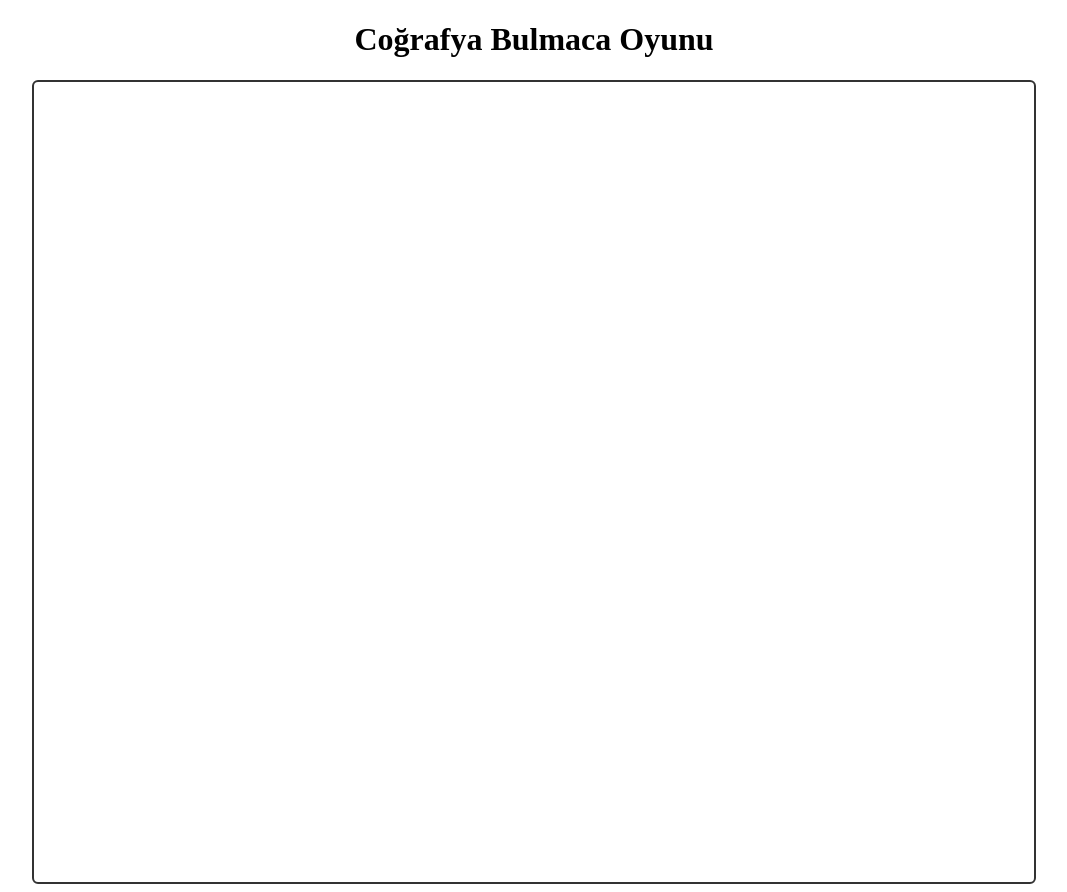
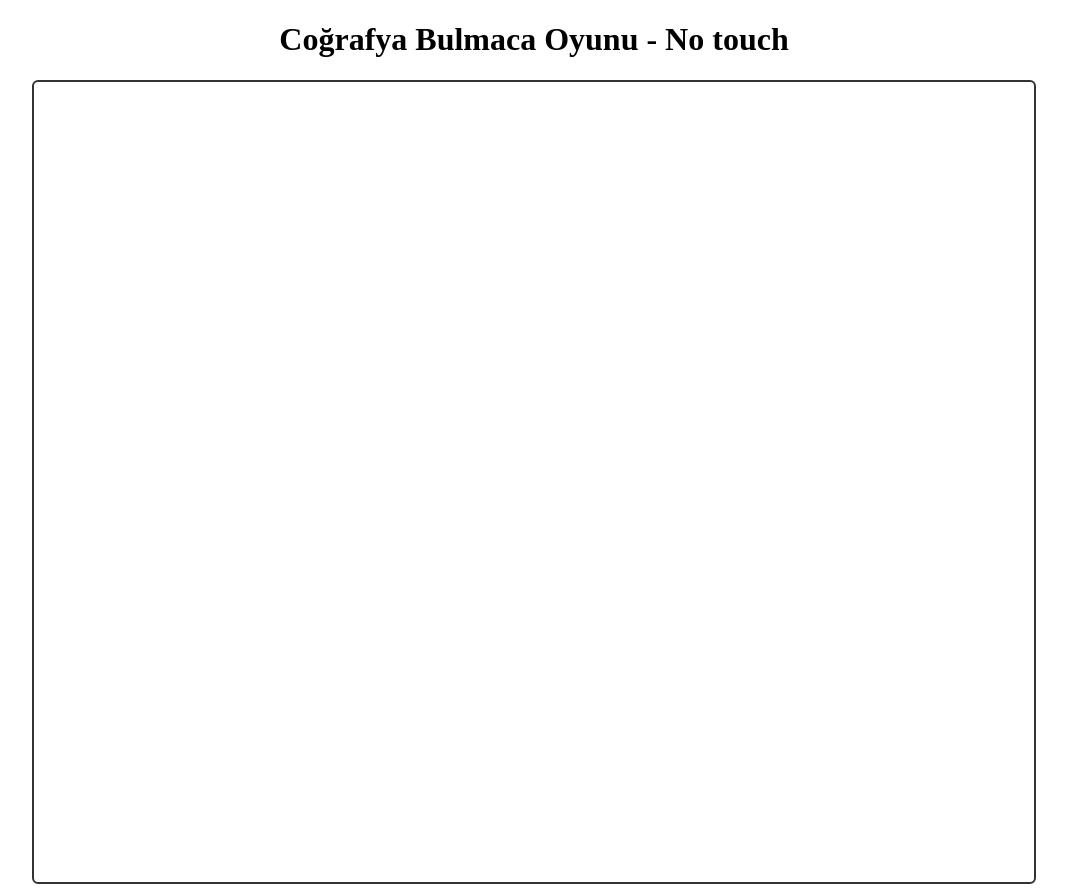
Before and after one commit to MrTopik/tubitak-geo, a plain HTML site: page index.html in a window 1280 px wide. Shown: the whole page, without its empty margins (106-1173 px from the left). Drawn offline with Linux system fonts and the light colour scheme.

Commit message:
Testing touch screen

```diff
--- a/index.html
+++ b/index.html
@@ -16,7 +16,32 @@
   </style>
 </head>
 <body>
-  <h1 style="text-align: center;">Coğrafya Bulmaca Oyunu</h1>
+  <h1 style="text-align: center;">Coğrafya Bulmaca Oyunu - <span id="touch-test">a</span> </h1>
+    <script>
+        const userOs = document.querySelector(".os");
+        const testShow = document.getElementById('touch-test')
+
+        let touch = "No touch";
+
+        function getOS() {
+        const userAgent = window.navigator.userAgent;
+        const platform =
+            window.navigator?.userAgentData?.platform || window.navigator.platform;
+        const macosPlatforms = ["Macintosh", "MacIntel", "MacPPC", "Mac68K"];
+        const windowsPlatforms = ["Win32", "Win64", "Windows", "WinCE"];
+        const iosPlatforms = ["iPhone", "iPad", "iPod"];
+
+        if (iosPlatforms.indexOf(platform) !== -1 || /Android/.test(userAgent)) {
+            touch = "Touch";
+        }
+
+        return touch;
+        }
+
+        getOS();
+
+        testShow.innerHTML = getOS();
+    </script>
     <div style="display: flex; justify-content: center;">
         <div class="frame-box">
             <iframe src="game.html" width="100%" height="100%" frameborder="0" sandbox="allow-same-origin allow-scripts"></iframe>
```
